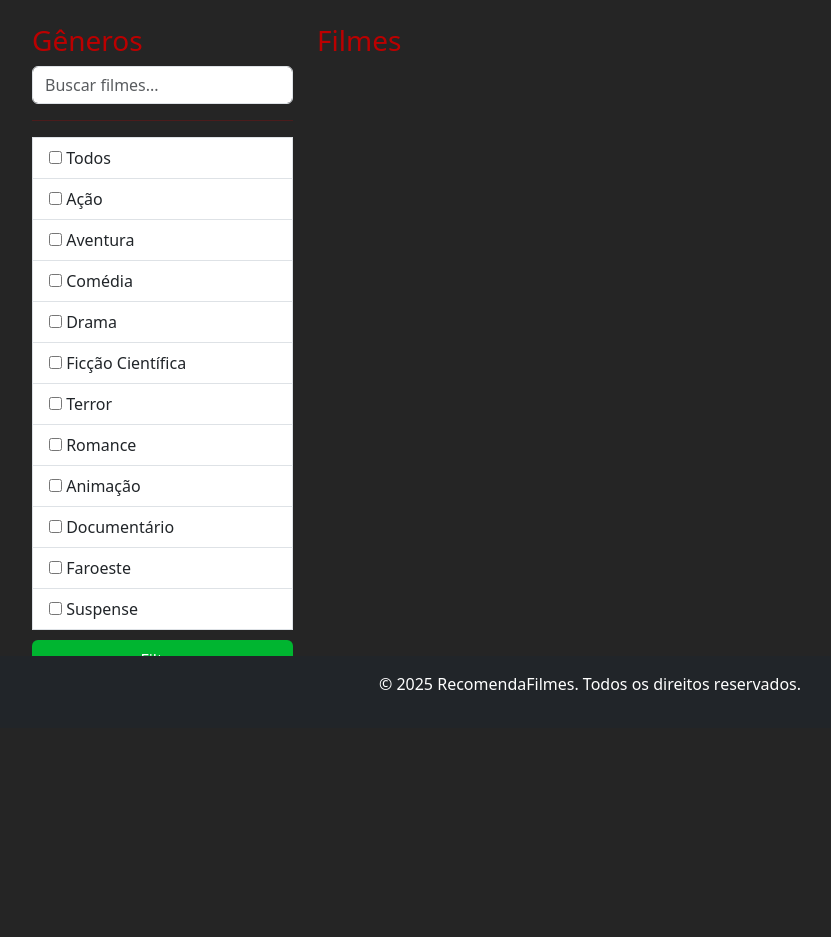
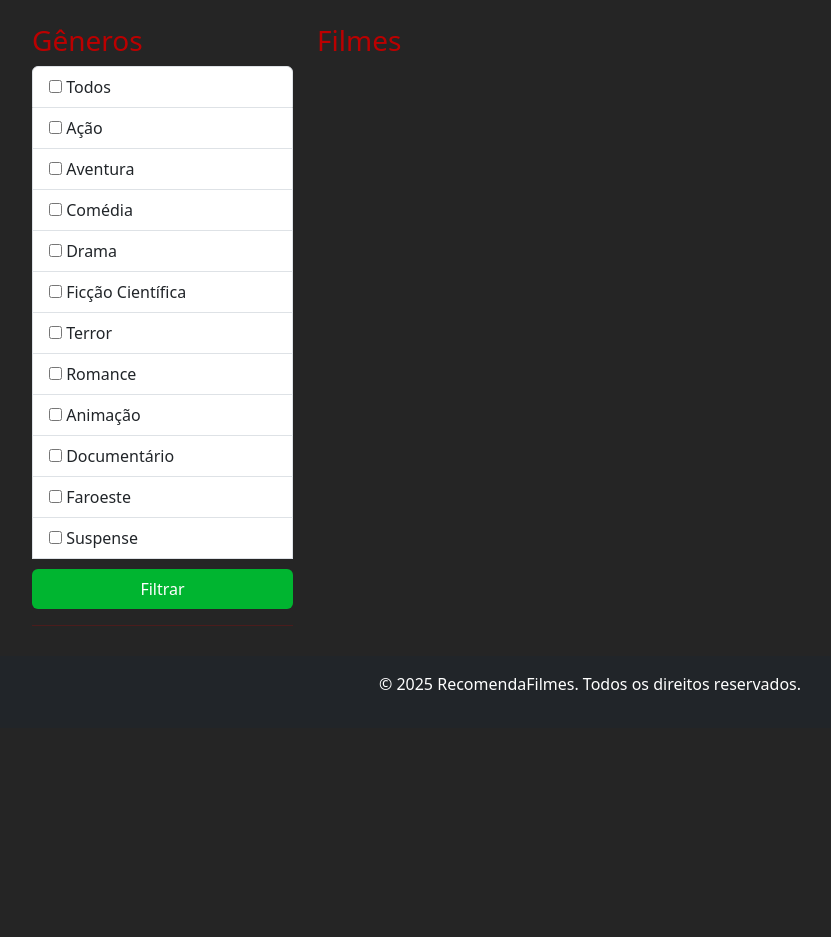
Before and after one commit to Gstv2/CineTrack, a Flask app: template templates/Filmes.html in a window 1280 px wide. Shown: the part 72-1009 px from the top of the page, without its empty margins (50-881 px from the left). Run offline with Flask 3, Linux system fonts and the light colour scheme; the template is opened without the code that fills it, so the values that code supplies are empty; some libraries are stand-ins or nearby versions.

Commit message:
Entregando Projeto

```diff
--- a/app.py
+++ b/app.py
@@ -100,18 +100,34 @@ def fazer_logout():
 
 
 @app.route('/Filmes')
-
 @login_required
 def filmes():
     user = buscarUser()
-    filmes = listarFilmes()
+    # Obtendo os parâmetros da query string
+    generos = request.args.get("genero", "")
+    generos = generos.split(",") if generos else []  # Garante que seja uma lista
+    generos = [g for g in generos if g]  # Remove valores vazios
+
+    nome_filme = request.args.get("nome", "").strip()
+
+    # Aplica os filtros
+    if "todos" in generos:
+        filmes_filtrados = listarFilmes()
+    elif generos:  # Verifica se a lista de gêneros não está vazia
+        filmes_filtrados = buscarFilmesPorGenero(generos)
+    elif nome_filme:  # Se o nome for informado, faz o filtro
+        filmes_filtrados = buscarFilmesPorNome(nome_filme)
+    else:  # Caso contrário, lista todos os filmes
+        filmes_filtrados = listarFilmes()
+
+    filmes_filtrados = filmes_filtrados if filmes_filtrados else []
     preferences = recomendarFilmes(user.email)
     preferences_id = listaPreferencias(user.email)
     combined_preferences = [
         {"preference": preference, "preference_id": preference_id}
         for preference, preference_id in zip(preferences, preferences_id)
     ]
-    return render_template("Filmes.html",combined_preferences = combined_preferences, user=user, filmes=filmes, preferences = preferences)
+    return render_template("Filmes.html", combined_preferences = combined_preferences, user=user, filmes_filtrados=filmes_filtrados, preferences = preferences)
 
 @app.route('/adicionar_filme', methods=['POST'])
 
@@ -126,25 +142,21 @@ def adicionar_filme():
     adicionarFilme(nome, descricao, ano, genero, imagem)
     return redirect(url_for('filmes'))
 
-@app.route('/filtrar_filmes', methods=['POST'])
 
+@app.route('/filtrar_por_genero', methods=['POST'])
 @login_required
-def filtrar_filmes():
-    user = buscarUser()
+def filtrar_por_genero():
+    """Redireciona para a página de filmes com o filtro de gênero aplicado."""
     generos = request.form.getlist("genero")
+    generos = [g for g in generos if g]  # Remove valores vazios, caso o campo tenha sido enviado vazio
+    return redirect(url_for("filmes", genero=",".join(generos)))  # Passa os gêneros como query string
+
+@app.route('/filtrar_por_nome', methods=['POST'])
+@login_required
+def filtrar_por_nome():
+    """Redireciona para a página de filmes com o filtro de nome aplicado."""
     nome_filme = request.form.get("nome", "").strip()
-
-    if generos and "todos" not in generos:
-        filmes_filtrados = buscarFilmesPorGenero(generos)
-    elif nome_filme:
-        filmes_filtrados = buscarFilmesPorNome(nome_filme)
-    else:
-        filmes_filtrados = listarFilmes()
-
-    nenhum_filme = not filmes_filtrados  # Verifica se a lista está vazia
-
-    return render_template("Filmes.html", filmes=filmes_filtrados, user=user, nenhum_filme=nenhum_filme)
-
+    return redirect(url_for("filmes", nome=nome_filme))  # Passa o nome como query string
 
 # Rota para remover um filme
 @app.route('/remover_filme/<int:filme_id>', methods=['POST'])
--- a/models/User.py
+++ b/models/User.py
@@ -40,7 +40,6 @@ def adicionar_admin():
 # Função para logout (Simples, pois geralmente o logout é feito no front-end)
 def logoutUser():
     check_tables_exist(engine)
-    adicionar_admin()
     session.pop('user_email', None)
 
 # Função para adicionar um usuário
@@ -55,13 +54,11 @@ def adicionarUser(email: str, nome: str, senha: str, admin: bool = False):
 
 def buscarUser():
     check_tables_exist(engine)
-    adicionar_admin()
     user = db_session.query(User).filter_by(email = session['user_email']).first()
     return user
 
 def verificarLogin():
     check_tables_exist(engine)
-    adicionar_admin()
     if session.get('user_email'):
         return True
     else:
--- a/static/styles.css
+++ b/static/styles.css
@@ -53,14 +53,16 @@ form.d-flex.ms-auto input {
     margin-top: 0rem; /* Garante que não há margem extra */
     padding-top: 0; /* Remove qualquer espaçamento */
     position: relative;
-    top: 0; /* Garante que ele fique colado no topo */
 }
 
 .carousel-inner {
     height: 100%;
+
 }
 .carousel-item img {
     height: 600px;
+    width: 100%;
+    object-fit: cover;
 
 }
 
--- a/templates/Filmes.html
+++ b/templates/Filmes.html
@@ -76,9 +76,7 @@
         <!-- Lateral com Gêneros -->
         <div class="col-md-3">
             <h3>Gêneros</h3>
-            <form class="list-group" action="/filtrar_filmes" method="POST">
-                <input name="nome" class="form-control me-2" type="text" placeholder="Buscar filmes...">
-                <hr>
+            <form name="Filtrar" class="list-group" action="/filtrar_por_genero" method="POST">
                 <li class="list-group-item">
                     <input type="checkbox" id="todos" name="genero" value="todos">
                     <label for="todos">Todos</label>
@@ -149,7 +147,7 @@
                         </div>
                         <div class="modal-body">
                             <!-- Formulário para adicionar o filme -->
-                            <form action="/adicionar_filme" method="POST" enctype="multipart/form-data">
+                            <form name="Adicionar" action="/adicionar_filme" method="POST" enctype="multipart/form-data">
                                 <div class="form-group">
                                     <label for="nome">Titulo:</label>
                                     <input type="text" class="form-control" id="nome" name="nome" required>
@@ -194,13 +192,13 @@
         <!-- Filmes -->
         <div class="col-md-9">
             <h3>Filmes</h3>
-            {% if nenhum_filme %}
+            {% if filmes_filtrados == [] %}
                 <div class="alert alert-warning text-center">
                     Nenhum filme encontrado.
                 </div>
             {% else %}
                 <div class="row">
-                    {% for filme in filmes %}
+                    {% for filme in filmes_filtrados %}
                         <div class="col-md-3     mb-2">
                             <div class="card">
                                 <!-- A imagem ocupa toda a área do card -->
@@ -227,7 +225,7 @@
                                         <p><strong>Média das Avaliações:</strong> {{ filme.classificacao }} / 5</p>
 
                                         <!-- Formulário para avaliar o filme -->
-                                        <form action="/avaliar_filme/{{ filme.id }}" method="POST">
+                                        <form name="Avaliar" action="/avaliar_filme/{{ filme.id }}" method="POST">
                                             <div class="form-group">
                                                 <label for="avaliacao">Avaliar filme:</label>
                                                 <div class="rating">
--- a/templates/base.html
+++ b/templates/base.html
@@ -3,7 +3,7 @@
 <head>
     <meta charset="UTF-8">
     <meta name="viewport" content="width=device-width, initial-scale=1.0">
-    <title>Home - RecomendaFilmes</title>
+    <title>RecomendaFilmes</title>
     <link href="https://cdn.jsdelivr.net/npm/bootstrap@5.3.3/dist/css/bootstrap.min.css" rel="stylesheet">
     <link rel="stylesheet" href="{{ url_for('static', filename='styles.css') }}">
     <script src="https://cdn.jsdelivr.net/npm/bootstrap@5.3.0/dist/js/bootstrap.bundle.min.js"></script>
@@ -20,7 +20,7 @@
             <span class="navbar-toggler-icon"></span>
         </button>
         <div class="collapse navbar-collapse" id="navbarContent">
-            <form class="d-flex ms-auto" action="/filtrar_filmes" method="POST">
+            <form class="d-flex ms-auto" action="/filtrar_por_nome" method="POST">
                 <input name="nome" class="form-control me-2" type="text" placeholder="Buscar filmes...">
                 <button class="btn btn-outline-light" type="submit">Buscar</button>
             </form>
--- a/templates/home.html
+++ b/templates/home.html
@@ -90,6 +90,7 @@
     </div>
   </div>
 
+  {% if combined_preferences %}
     <div class="container mt-4">
       <h3>Filmes recomendados</h3>
       <div class="d-flex flex-row overflow-auto gap-3">
@@ -107,6 +108,7 @@
           {% endfor %}
       </div>
     </div>
+  {% endif %}
 
 
   {% for genero, filmes in filmes_por_genero.items() %}
```
Lines whose indentation alone changed are shown as unchanged.
